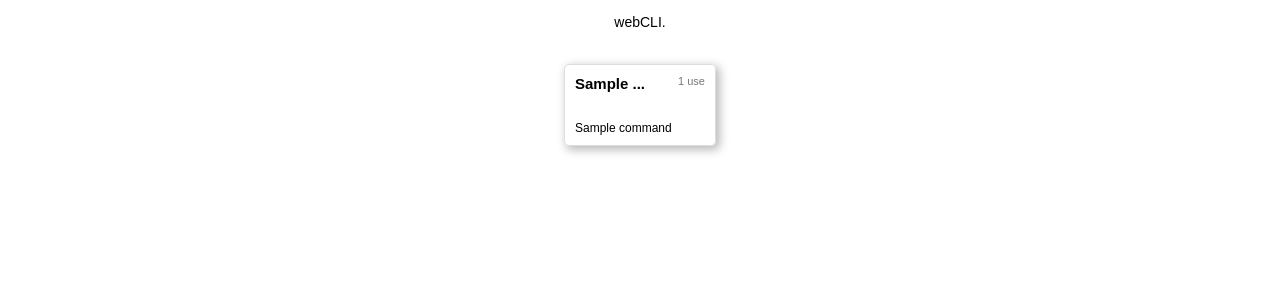
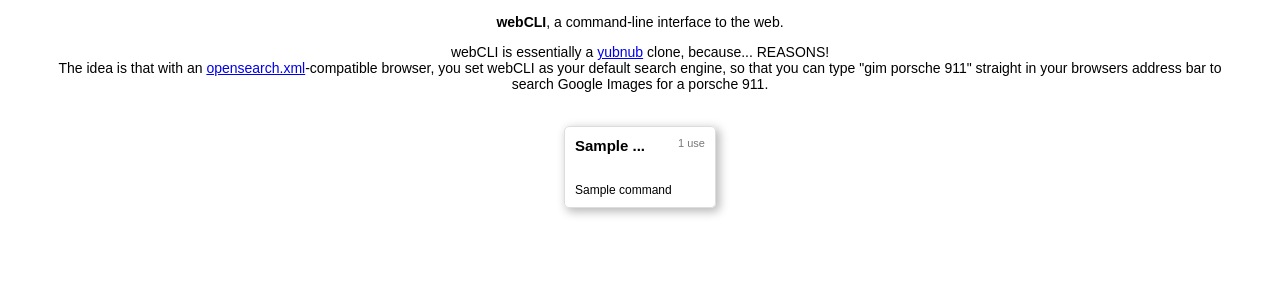
Before and after one commit to irfinnew/webcli, a Django app: template webcli/cli/templates/home.html in a window 1280 px wide. Shown: the top 300 px of the page. Run offline with Django 3.2, Linux system fonts and the light colour scheme; the template is opened without the code that fills it: values that come from a table or form of the project are taken from there, others are empty; tables that the repository leaves empty hold one stand-in row (values such as "Sample post"); parts of the project's set-up code (start-up, migrations or seed data) failed here and were passed over.

Commit message:
Added a bit more description to the home page.

```diff
--- a/webcli/cli/templates/home.html
+++ b/webcli/cli/templates/home.html
@@ -11,7 +11,12 @@
 <body>
 
 <div id="main">
-	<p>webCLI.</p>
+	<p><b>webCLI</b>, a command-line interface to the web.</p>
+
+	<p>
+		webCLI is essentially a <a href="http://yubnub.org/">yubnub</a> clone, because... REASONS!<br>
+		The idea is that with an <a href="/media/opensearch.xml">opensearch.xml</a>-compatible browser, you set webCLI as your default search engine, so that you can type "gim porsche 911" straight in your browsers address bar to search Google Images for a porsche 911.
+	</p>
 
 	<ul class="commands">
 		{% for c in commands %}
```
